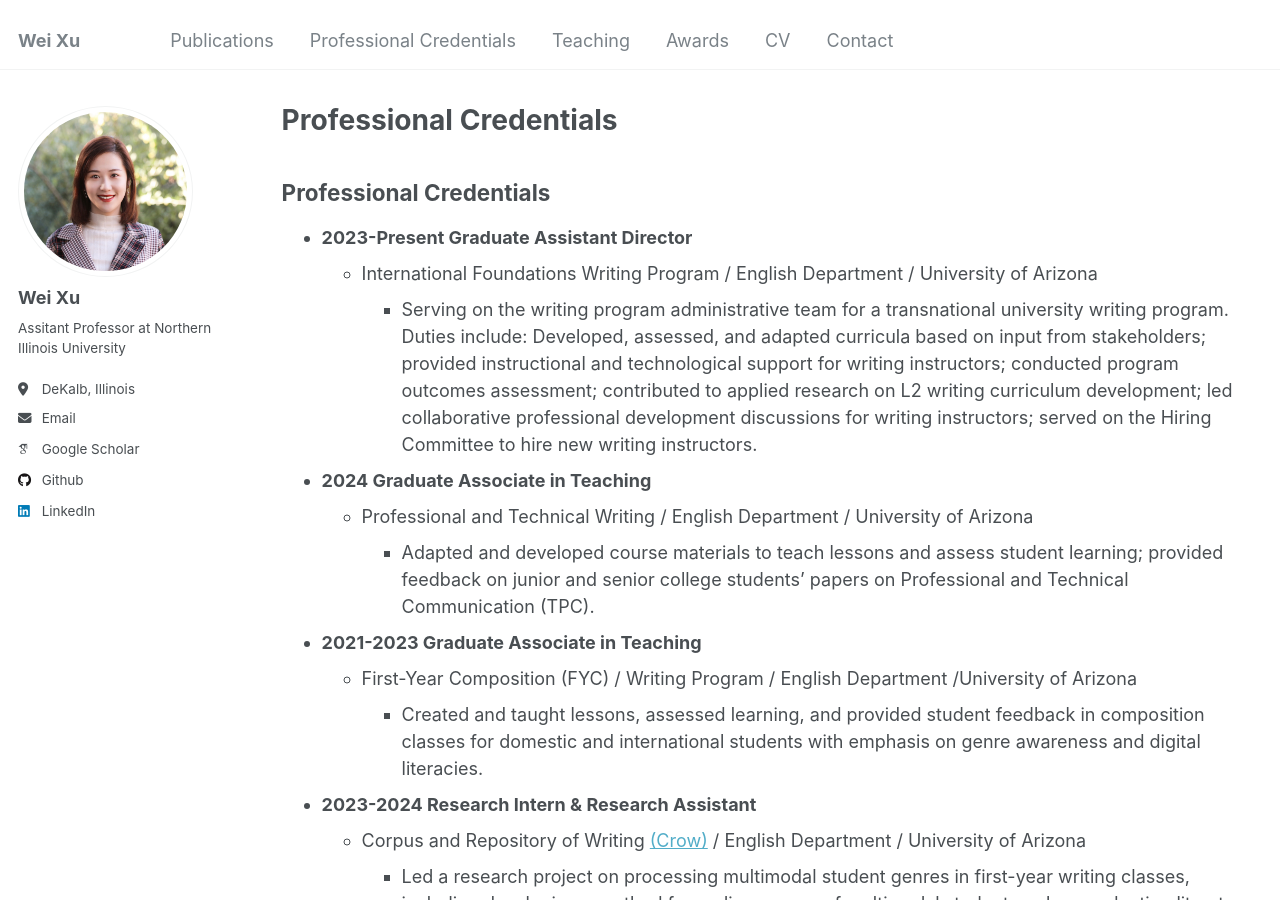
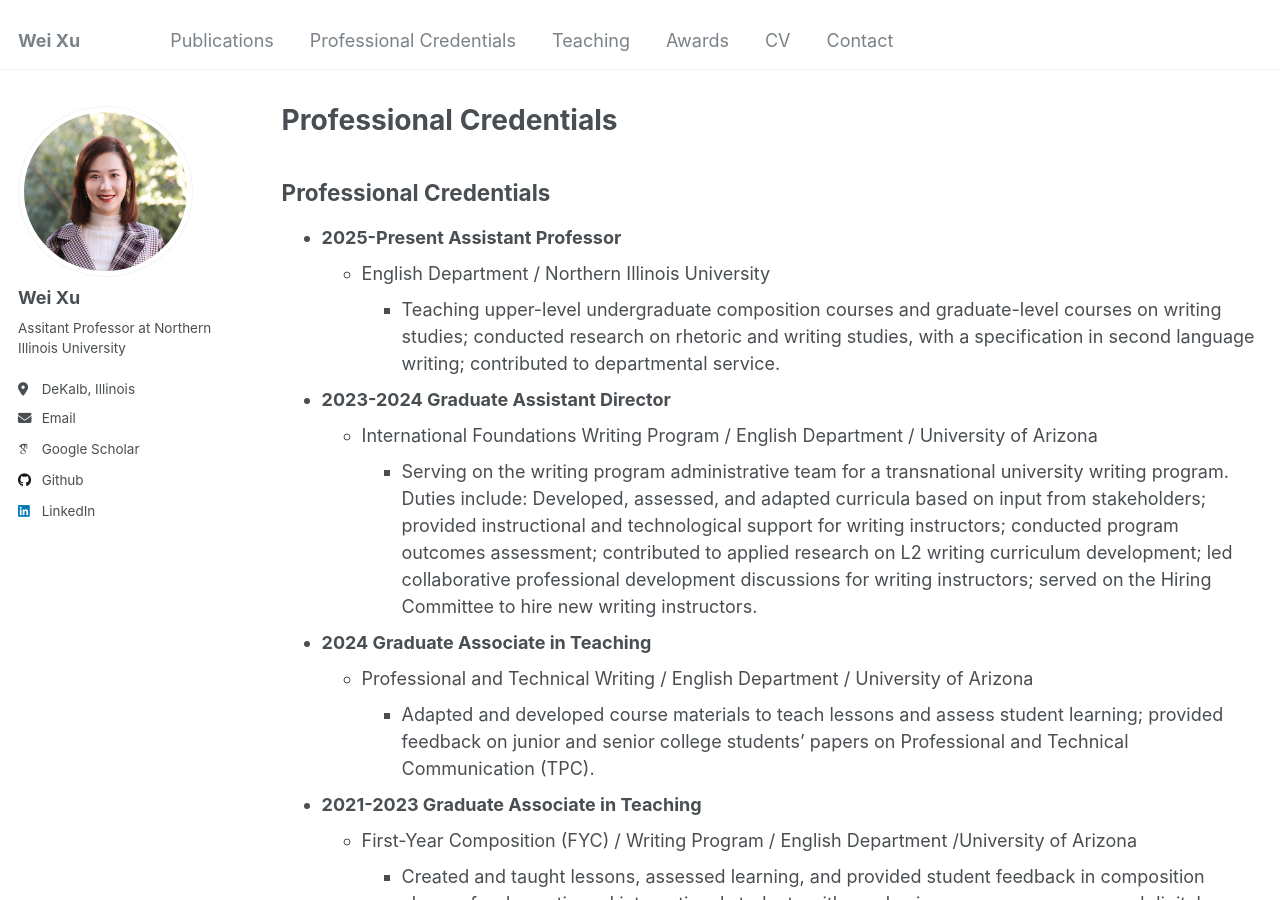
Before and after one commit to weixu-vivian/weixu-vivian.github.io, a Jekyll site: the page built from _pages/Professional Credentials.md, in a window 1280 px wide and 900 px high. Built offline with Jekyll 4.4.1, drawn with Linux system fonts in a browser that asks for light colours; some web fonts are replaced.

Commit message:
Professional Credentials.md

```diff
--- a/_pages/Professional Credentials.md
+++ b/_pages/Professional Credentials.md
@@ -7,7 +7,11 @@ author_profile: true
 
 ## Professional Credentials
 
-* **2023-Present Graduate Assistant Director**
+* **2025-Present Assistant Professor**
+  * English Department / Northern Illinois University
+    * Teaching upper-level undergraduate composition courses and graduate-level courses on writing studies; conducted research on rhetoric and writing studies, with a specification in second language writing; contributed to departmental service.
+
+* **2023-2024 Graduate Assistant Director**
   * International Foundations Writing Program / English Department / University of Arizona
     * Serving on the writing program administrative team for a transnational university writing program. Duties include: Developed, assessed, and adapted curricula based on input from stakeholders; provided instructional and technological support for writing instructors; conducted program outcomes assessment; contributed to applied research on L2 writing curriculum development; led collaborative professional development discussions for writing instructors; served on the Hiring Committee to hire new writing instructors.
 
```
